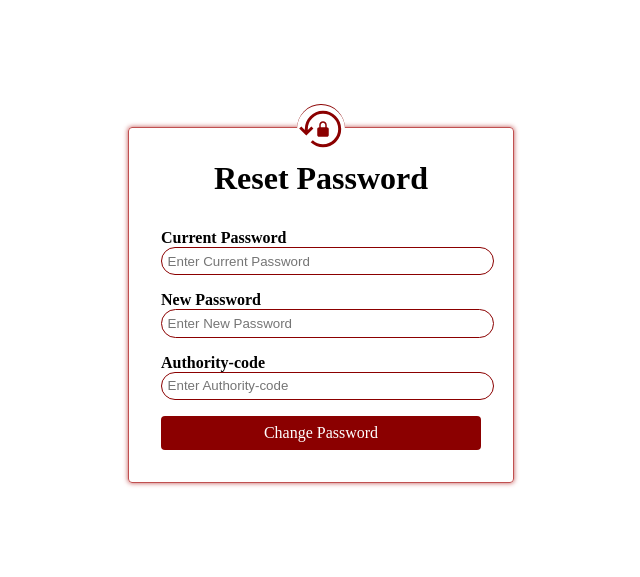
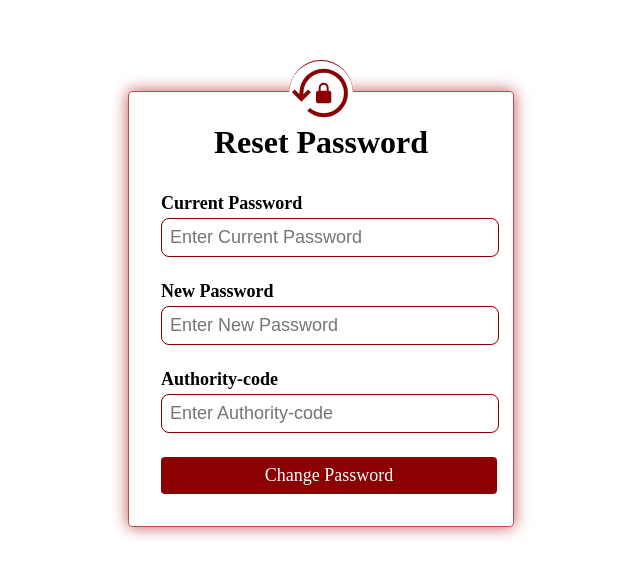
Before and after one commit to DummyDevPro/DailyTaskWebApp, a plain HTML site: page pages/reset-password.html in a window 1280 px wide. Shown: the part 107-684 px from the top of the page, without its empty margins (319-959 px from the left). Drawn offline with Linux system fonts and the light colour scheme.

Commit message:
reset password page : change css and page design

```diff
--- a/css/reset-password.css
+++ b/css/reset-password.css
@@ -6,49 +6,51 @@ body {
 }
 
 .header {
-    margin-top: 1.5rem;
+    margin-top: 2rem;
     width: 30%;
-    border: 1px solid rgb(192, 80, 80);
-    box-shadow: 0px 0px 5px rgb(192, 80, 80);
+    border: 1px solid var(--red-border-color);
+    box-shadow: 0px 0px 1rem var(--red-shadow-color);
     border-radius: .25rem;
     position: relative;
 }
 
-label {
+.main-body>div>label {
     text-align: left;
+    font-size: large;
 }
 
 .icon {
-    width: 3rem;
-    height: 3rem;
+    width: 4rem;
+    height: 4rem;
     position: absolute;
-    top: -1.5rem;
+    top: -2rem;
     left: 50%;
     transform: translateX(-50%);
-    background-color: white;
+    background-color: var(--text-white);
     border-radius: 50%;
-    border-top: 1px solid darkred;
+    border-top: 1px solid var(--darkred);
     z-index: 1;
 }
 
-input {
+.main-body>div>input {
+    font-size: large;
     width: 100%;
-    padding: .35rem;
-    border-radius: 1rem;
+    padding: .5rem;
+    border-radius: .5rem;
     outline: none;
-    border: 1px solid darkred;
+    border: 1px solid var(--darkred);
 }
 
-input:focus {
-    outline: 2.5px solid red;
-    transition: .3s;
+.main-body>div>input:focus {
+    outline: 3px solid var(--focus-red);
+    transition: .1s;
 }
 
 .main-body {
     display: flex;
     flex-direction: column;
     margin: 2rem;
-    gap: 1rem;
+    gap: 1.5rem;
 }
 
 div>h1 {
@@ -59,6 +61,7 @@ div>h1 {
     display: flex;
     flex-direction: column;
     font-weight: bold;
+    gap: .25rem;
 }
 
 
@@ -66,38 +69,27 @@ div>h1 {
     display: flex;
     flex-direction: column;
     font-weight: bold;
+    gap: .25rem;
 }
 
-.Authority-code {
+.authority-code {
     display: flex;
     flex-direction: column;
     font-weight: bold;
+    gap: .25rem;
 }
 
-.pw-btn {
-    width: 70%;
-    height: 3rem;
-    background-color: rgb(80, 4, 4);
-    border: 1px solid red;
+.link-btn {
+    width: 100%;
+    font-size: large;
+    text-decoration: none;
+    background-color: var(--darkred);
+    padding: .5rem;
+    text-align: center;
+    color: var(--text-white);
+    border-radius: .25rem;
 }
 
-/* .pw-btn>a{
-    text-decoration: none;
-   padding: 1rem;
-    color: white;
-    text-align: center;
-    display: inline-block;
-
-} */
-
-.link-btn {
-    text-decoration: none;
-    background-color: darkred;
-    padding: .5rem;
-    text-align: center;
-    color: white;
-    border-radius: .25rem;
-}
 .link-btn:hover{
     background-color: var(--darkred-hover);
 }
--- a/css/style.css
+++ b/css/style.css
@@ -11,6 +11,11 @@
     --nav-active-color: var(--darkorange-hover);
     --shadow-color: gray;
     --text-white: white;
+
+    --focus-red: rgba(255, 0, 0, 0.75);
+
+    --red-shadow-color: rgb(192, 80, 80);
+    --red-border-color: rgb(192, 80, 80);
 }
 
 * {
--- a/pages/reset-password.html
+++ b/pages/reset-password.html
@@ -1,5 +1,6 @@
 <!DOCTYPE html>
 <html lang="en">
+
 <head>
     <meta charset="UTF-8">
     <meta http-equiv="X-UA-Compatible" content="IE=edge">
@@ -8,13 +9,14 @@
     <link rel="stylesheet" href="../css/style.css">
     <link rel="stylesheet" href="../css/reset-password.css">
 </head>
+
 <body>
     <div class="header">
-        <div class="icon"><img src="../img/lock_reset.svg" alt=""></div>
+        <img src="../img/lock_reset.svg" alt="" class="icon">
         <div class="m-top">
-
             <h1>Reset Password</h1>
         </div>
+
         <div class="main-body">
             <div class="current-password">
                 <label for="">Current Password</label>
@@ -25,18 +27,17 @@
                 <label for="">New Password</label>
                 <input type="text" placeholder="Enter New Password">
             </div>
-            <div class="Authority-code">
+
+            <div class="authority-code">
                 <label for="">Authority-code</label>
                 <input type="password" placeholder="Enter Authority-code">
             </div>
-            <!-- <div class="pw-btn"> -->
 
             <a href="" class="link-btn">
                 Change Password
             </a>
-
-            <!-- </div> -->
         </div>
     </div>
 </body>
+
 </html>
```
